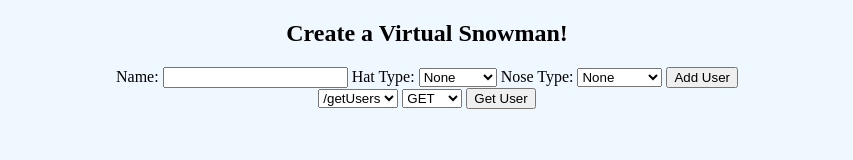
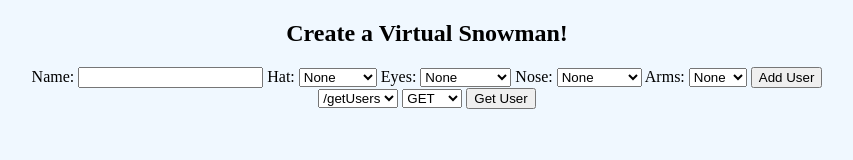
Before and after one commit to SamuelDeniz9139/project-1-final, a website: page client/client.html in a window 1280 px wide. Shown: the whole page, without its empty margins (213-1066 px from the left). Drawn offline with Linux system fonts and the light colour scheme.

Commit message:
added arm and eye options

```diff
--- a/client/client.html
+++ b/client/client.html
@@ -49,8 +49,10 @@
       const snowMethod = snowForm.getAttribute('method');
       const nameField = snowForm.querySelector('#nameField');
       const hatField = snowForm.querySelector('#hatField');
+      const eyeField = snowForm.querySelector('#eyeField');
       const noseField = snowForm.querySelector('#noseField');
-      const formData = `name=${nameField.value}&hat=${hatField.value}&nose=${noseField.value}`;
+      const armField = snowForm.querySelector('#armField');
+      const formData = `name=${nameField.value}&hat=${hatField.value}&eye=${eyeField.value}&nose=${noseField.value}&arm=${armField.value}`;
       let response = await fetch(snowAction, {
         method: snowMethod,
         headers: {
@@ -87,7 +89,7 @@
     <form id="snowForm" action="/addUser" method="post">
       <label for="name">Name: </label>
       <input id="nameField" type="text" name="name" />
-      <label for="hat">Hat Type: </label>
+      <label for="hat">Hat: </label>
       <select id='hatField' name="hat">
         <option value='none'>None</option>
         <option value='topHat'>Top Hat</option>
@@ -95,12 +97,26 @@
         <option value='fedora'>Fedora</option>
         <option value='bucket'>Bucket</option>
       </select>
-      <label for="nose">Nose Type: </label>
+      <label for="eye">Eyes: </label>
+      <select id='eyeField' name="eye">
+        <option value='none'>None</option>
+        <option value='rock'>Rocks</option>
+        <option value='bottleCap'>Bottle Caps</option>
+        <option value='poke'>Poke In</option>
+        <option value='grape'>Grapes</option>
+      </select>
+      <label for="nose">Nose: </label>
       <select id='noseField' name="nose">
         <option value='none'>None</option>
         <option value='carrot'>Carrot</option>
         <option value='bottleCap'>Bottle Cap</option>
         <option value='rock'>Rock</option>
+      </select>
+      <label for="arm">Arms: </label>
+      <select id='armField' name="arm">
+        <option value='none'>None</option>
+        <option value='snow'>Snow</option>
+        <option value='stick'>Sticks</option>
       </select>
       <input type="submit" value="Add User" />
     </form>
--- a/src/jsonResponses.js
+++ b/src/jsonResponses.js
@@ -43,7 +43,9 @@ const addUser = (request, response, body) => {
     users[body.name] = {};
   }
   users[body.name].hat = body.hat;
+  users[body.name].eye = body.eye;
   users[body.name].nose = body.nose;
+  users[body.name].arm = body.arm;
   if (responseCode === 201) {
     responseJSON.message = 'Successfully created snowman.';
     return respondJSON(request, response, 201, responseJSON);
```
